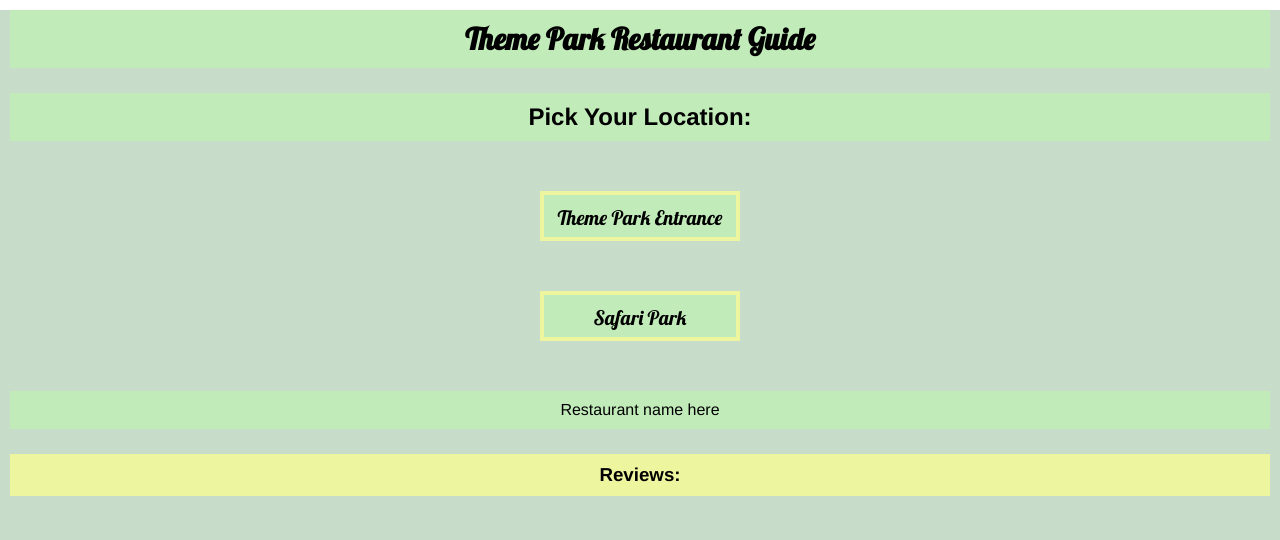
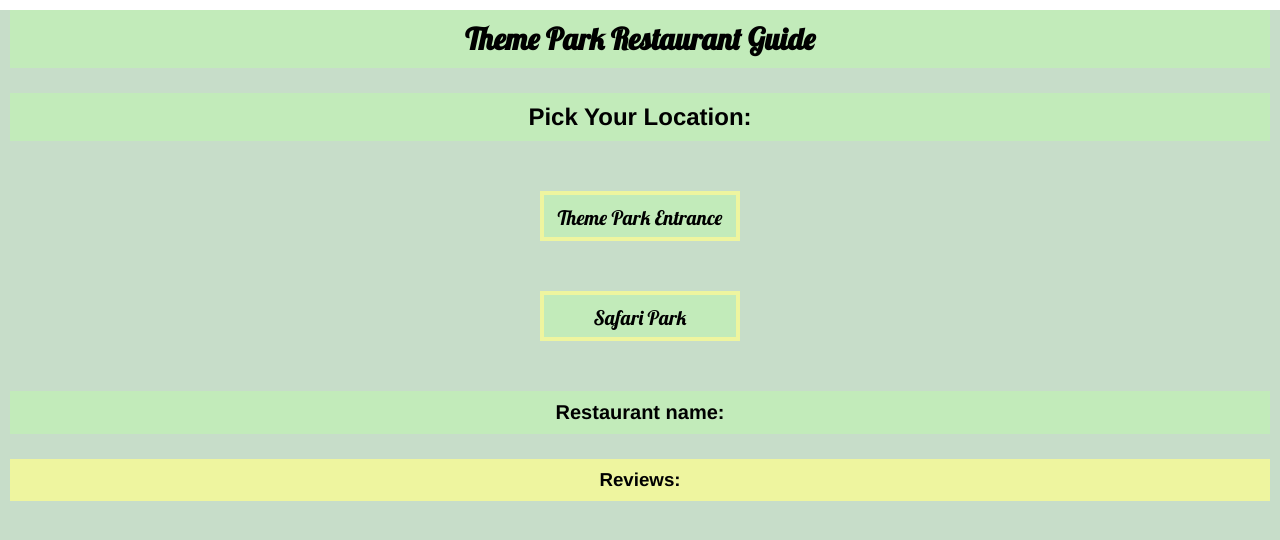
Before and after one commit to lmao98/Theme-Park-Res-Guide, a React (Create React App) app in the folder main/res-guide/: page / in a window 1280 px wide. Shown: the top 540 px of the page. Built offline with nearby package versions, Linux system fonts and the light colour scheme.

Commit message:
making commit

```diff
--- a/main/res-guide/src/App.css
+++ b/main/res-guide/src/App.css
@@ -31,6 +31,8 @@
   padding: 10px;
   margin: 25px 10px;
   font-family: Helvetica, sans-serif;
+  font-size: 20px;
+  font-weight: bolder;
 }
 
 .reviews {
--- a/main/res-guide/src/App.js
+++ b/main/res-guide/src/App.js
@@ -8,12 +8,13 @@ import { useState } from 'react'
 
 function App() {
 
-  const [locations, setLocations] = useState([])
 
+  const [ restaurant, setRestaurant ] = useState([])
 
   const getRestaurants1 = async () => {
-    const res = await axios.get('http://localhost:3001/restaurants/623c98e8600a9861f45fd1d9')
+    const res = await axios.get('http://localhost:3001/restaurants/623c98e8e331e255b1c5ba0f')
      console.log(res.data)
+     setRestaurant(res.data)
   }
 
   const handleClick1 = () => {
@@ -27,7 +28,7 @@ function App() {
   }
 
   const getRestaurants = async () => {
-    const res = await axios.get('http://localhost:3001/restaurants/623c98e8600a9861f45fd1d8')
+    const res = await axios.get('http://localhost:3001/restaurants/623c98e8e331e255b1c5ba10')
      console.log(res.data)
   }
 
@@ -40,6 +41,7 @@ function App() {
        handleClick={handleClick}
        getRestaurants={getRestaurants}
        handleClick1={handleClick1}
+       restaurant={restaurant}
       />
 
     </div>
--- a/main/res-guide/src/components/Restaurant.jsx
+++ b/main/res-guide/src/components/Restaurant.jsx
@@ -1,14 +1,23 @@
 //map over restaurants
+import React from "react"
+import { useEffect } from 'react'
+
+const Restaurant = (props) => {
+
+  useEffect(() => {
+    console.log(props)
+  }, [])
 
 
-const Restaurant = (props) => {
   return (
-    <div className="res-name">Restaurant name here
+    <div className="res-name">Restaurant name:
       <div>
-        {props.name}
+
       </div>
+
     </div>
   )
+
 }
 
 export default Restaurant
```
Also changed, not shown: 1 other file (tests, documents, lock files or other folders).
